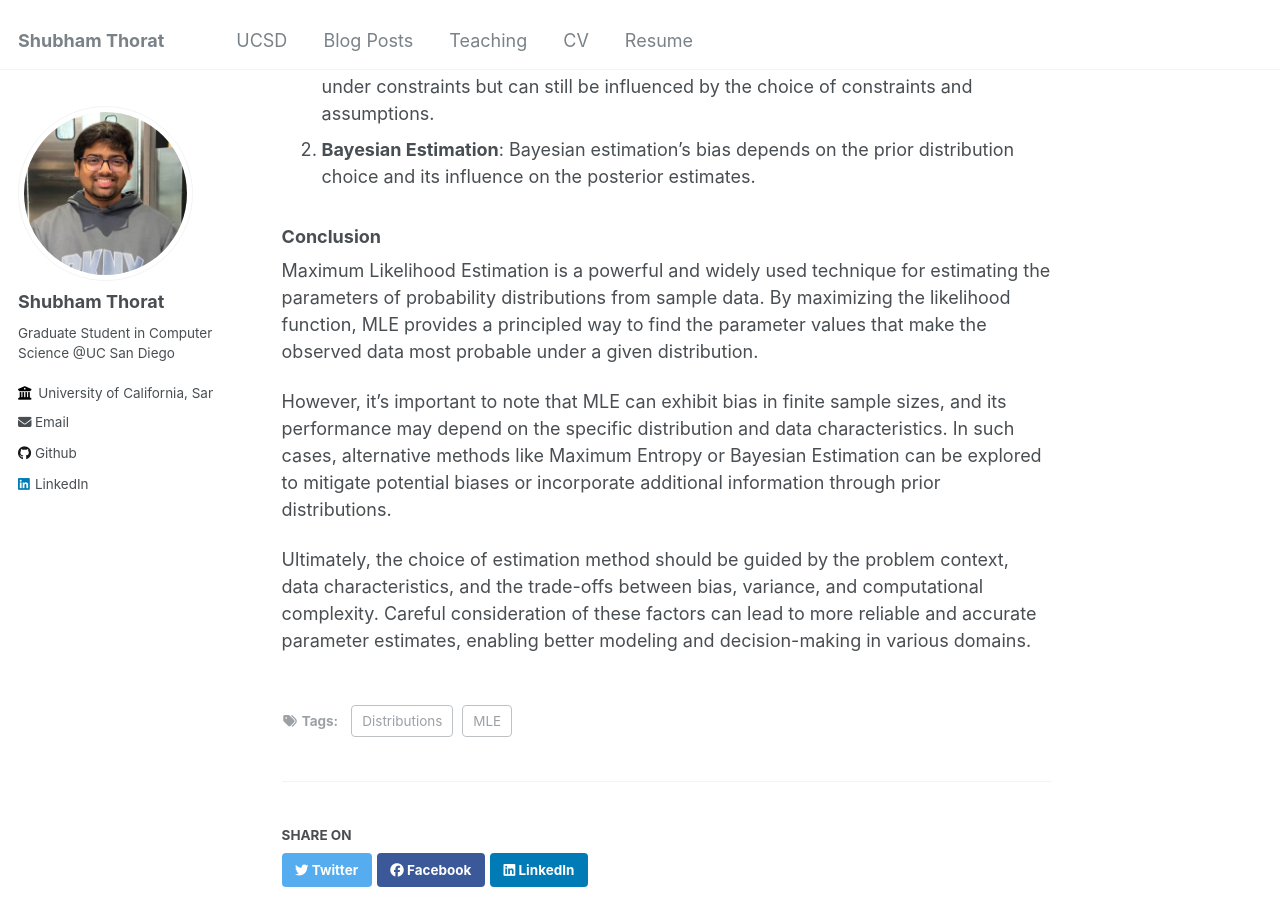
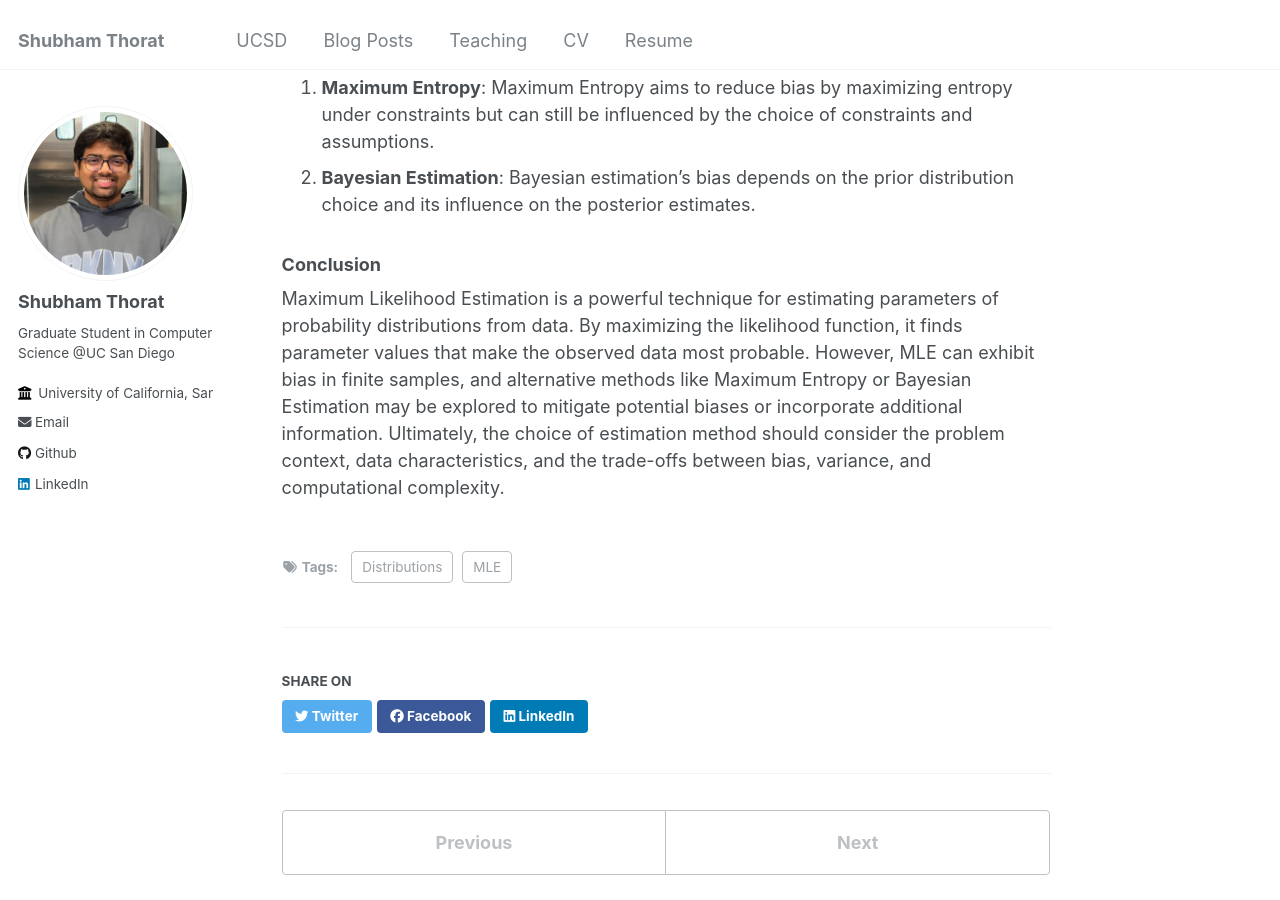
Before and after one commit to shubham4104/shubham4104.github.io, a Jekyll site: the page built from _posts/2024-04-25-Fitting_probability_distribution_using_MLE.md, in a window 1280 px wide and 900 px high, scrolled down 2408 px. Built offline with Jekyll 4.4.1, drawn with Linux system fonts in a browser that asks for light colours; some of the changed text lies outside the part shown.

Commit message:
Update and rename 2024-04-25-Maximum-Liklihood-Estimation.md to 2024-04-25-Fitting_probability_distribution_using_MLE.md

```diff
--- a/_posts/2024-04-25-Maximum-Liklihood-Estimation.md
+++ b/_posts/2024-04-25-Fitting_probability_distribution_using_MLE.md
@@ -71,8 +71,4 @@ There are other alternatives to MLE:
 
 ### Conclusion
 
-Maximum Likelihood Estimation is a powerful and widely used technique for estimating the parameters of probability distributions from sample data. By maximizing the likelihood function, MLE provides a principled way to find the parameter values that make the observed data most probable under a given distribution.
-
-However, it's important to note that MLE can exhibit bias in finite sample sizes, and its performance may depend on the specific distribution and data characteristics. In such cases, alternative methods like Maximum Entropy or Bayesian Estimation can be explored to mitigate potential biases or incorporate additional information through prior distributions.
-
-Ultimately, the choice of estimation method should be guided by the problem context, data characteristics, and the trade-offs between bias, variance, and computational complexity. Careful consideration of these factors can lead to more reliable and accurate parameter estimates, enabling better modeling and decision-making in various domains.
+Maximum Likelihood Estimation is a powerful technique for estimating parameters of probability distributions from data. By maximizing the likelihood function, it finds parameter values that make the observed data most probable. However, MLE can exhibit bias in finite samples, and alternative methods like Maximum Entropy or Bayesian Estimation may be explored to mitigate potential biases or incorporate additional information. Ultimately, the choice of estimation method should consider the problem context, data characteristics, and the trade-offs between bias, variance, and computational complexity.
```
Also changed, not shown: other parts of _posts/2024-04-25-Fitting_probability_distribution_using_MLE.md (+1 -1 lines).
